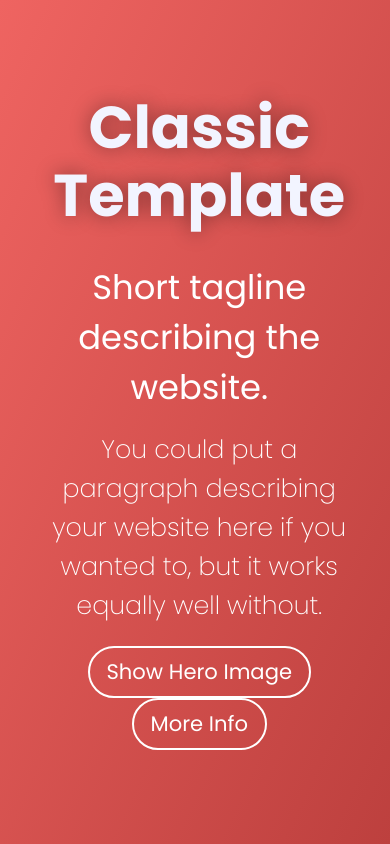
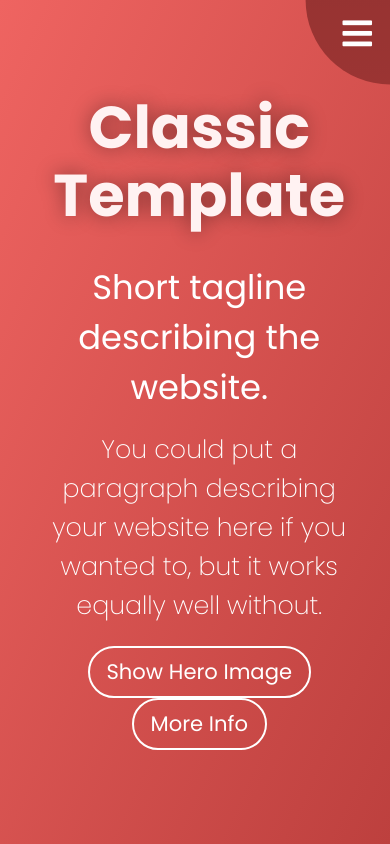
Before and after one commit to w-henderson/WebTemplates, a plain HTML site: page classic/index.html in a window 390 px wide. Shown: the top 844 px of the page. Drawn offline with Linux system fonts and the light colour scheme.

Commit message:
Added mobile navigation

```diff
--- a/classic/index.html
+++ b/classic/index.html
@@ -8,11 +8,14 @@
     <meta name="viewport" content="width=device-width, initial-scale=1.0">
     <meta charset="UTF-8">
 
+    <link rel="stylesheet" href="https://cdnjs.cloudflare.com/ajax/libs/font-awesome/5.11.2/css/all.min.css">
     <link rel="stylesheet" href="style.css">
 </head>
 
 <body class="lightTheme">
     <div class="navigation">
+        <i class="fas fa-bars" onclick="toggleMenu();"></i>
+
         <span>Classic Template</span>
         <a onclick="scrollToAnchor('about')">About Us</a>
         <a onclick="scrollToAnchor('features')">Features</a>
@@ -92,7 +95,7 @@
         <span>&copy; William Henderson 2020</span>
     </div>
 
-    <script src="scrollAnimations.js"></script>
+    <script src="uiAnimations.js"></script>
 </body>
 
 </html>
--- a/classic/scrollAnimations.js
+++ /dev/null
@@ -1,4 +0,0 @@
-function scrollToAnchor(name) {
-  document.querySelector(`a[name="${name}"]`).scrollIntoView({ behavior: "smooth" });
-  window.history.replaceState(null, null, `#${name}`);
-}
--- a/classic/style.css
+++ b/classic/style.css
@@ -7,8 +7,8 @@ body.lightTheme {
     --accent-color: #ef6461;
     --accent-color-darker: #bd403e;
     --colored-text: #ef6461;
-    --text-color: #00020f;
-    --hero-header-color: #f2f4ff;
+    --text-color: #0f0000;
+    --hero-header-color: #fff2f2;
     --hero-text-color: #ffffff;
     --section-color-1: #f2f2f2;
     --section-color-2: #e3e3e3;
@@ -19,9 +19,9 @@ body.darkTheme {
     --accent-color: #2f3335;
     --accent-color-darker: #141618;
     --colored-text: #ef6461;
-    --text-color: #eaebee;
+    --text-color: #eeeaea;
     --hero-header-color: #ef6461;
-    --hero-text-color: #eaebee;
+    --hero-text-color: #eeeaea;
     --section-color-1: #313638;
     --section-color-2: #242729;
     --link-hover-color: #ef6461;
@@ -33,7 +33,10 @@ body {
     color: var(--text-color);
     font-family: Poppins;
     overflow: hidden auto;
+    height: 100%;
 }
+
+html { height: 100%; }
 
 .shadow.text { text-shadow: 0 0 20px rgba(0, 0, 0, 0.4); }
 .shadow.box { filter: drop-shadow(0 0 20px rgba(0, 0, 0, 0.4)); }
@@ -44,6 +47,7 @@ div.navigation {
     position: absolute;
     width: 100%;
     height: 10vh;
+    z-index: 2;
     color: var(--hero-text-color);
     font-weight: 700;
     box-sizing: border-box;
@@ -65,10 +69,16 @@ div.navigation a:link, div.navigation a:visited, div.navigation a:active, div.na
     color: var(--hero-text-color);
     margin: 0 1.5vh;
     cursor: pointer;
+    transition: color 150ms;
+}
+
+div.navigation a:hover {
+    color: var(--text-color);
 }
 
 div.navigation a::after {
     content: "\2022";
+    color: var(--hero-text-color);
     margin: 0 -2vh 0 2vh;
 }
 
@@ -77,11 +87,72 @@ div.navigation a:nth-last-child(1)::after {
     margin: initial;
 }
 
+div.navigation i {
+    display: none;
+}
+
+/* MOBILE NAVIGATION */
+
+@media (orientation: portrait) {
+    div.navigation {
+        position: fixed;
+        top: 0;
+        left: 0;
+        width: 100%;
+        height: 100%;
+        background-color: var(--accent-color-darker);
+        color: var(--hero-text-color);
+        display: flex;
+        flex-direction: column;
+        place-items: center;
+        place-content: center;
+        overflow: hidden;
+        white-space: normal;
+        text-align: center;
+        transition: clip-path 500ms;
+        clip-path: circle(10vh at top right);
+        pointer-events: none;
+    }
+    div.navigation.shown {
+        clip-path: circle(120vh at top right);
+        pointer-events: all;
+    }
+
+    div.navigation span {
+        font-size: 6vh;
+        margin-bottom: 4vh;
+        line-height: 6vh;
+    }
+    div.navigation a:link, div.navigation a:visited, div.navigation a:active, div.navigation a, div.navigation a:hover {
+        color: var(--hero-text-color);
+        outline: 1px solid var(--hero-text-color);
+        padding: 1vh;
+        min-width: 50%;
+        text-align: center;
+        margin-bottom: 2vh;
+    }
+    div.navigation a::after {
+        content: "";
+        margin: 0;
+    }
+    div.navigation i {
+        display: block;
+        position: absolute;
+        top: 2vh;
+        right: 2vh;
+        font-size: 4vh;
+        pointer-events: all;
+    }
+    div.navigation.shown i::before {
+        content: "\f00d";
+    }
+}
+
 /* HERO SECTION */
 
 .hero {
     color: var(--hero-text-color);
-    min-height: 100vh;
+    min-height: 100%;
     width: 100%;
     padding: 5vh 5vw;
     box-sizing: border-box;
@@ -229,7 +300,6 @@ a:hover { color: var(--link-hover-color); }
         margin: 0 15% 0 15% !important;
         padding: 2.5vh 0 !important;
     }
-    div.navigation { display: none; }
 }
 
 /* EXTRA */
--- /dev/null
+++ b/classic/uiAnimations.js
@@ -0,0 +1,10 @@
+function scrollToAnchor(name) {
+  document.querySelector(".navigation").className = "navigation";
+  document.querySelector(`a[name="${name}"]`).scrollIntoView({ behavior: "smooth" });
+  window.history.replaceState(null, null, `#${name}`);
+}
+
+function toggleMenu() {
+  let menuActive = document.querySelector(".navigation").className === "navigation shown";
+  document.querySelector(".navigation").className = menuActive ? "navigation" : "navigation shown";
+}
```
